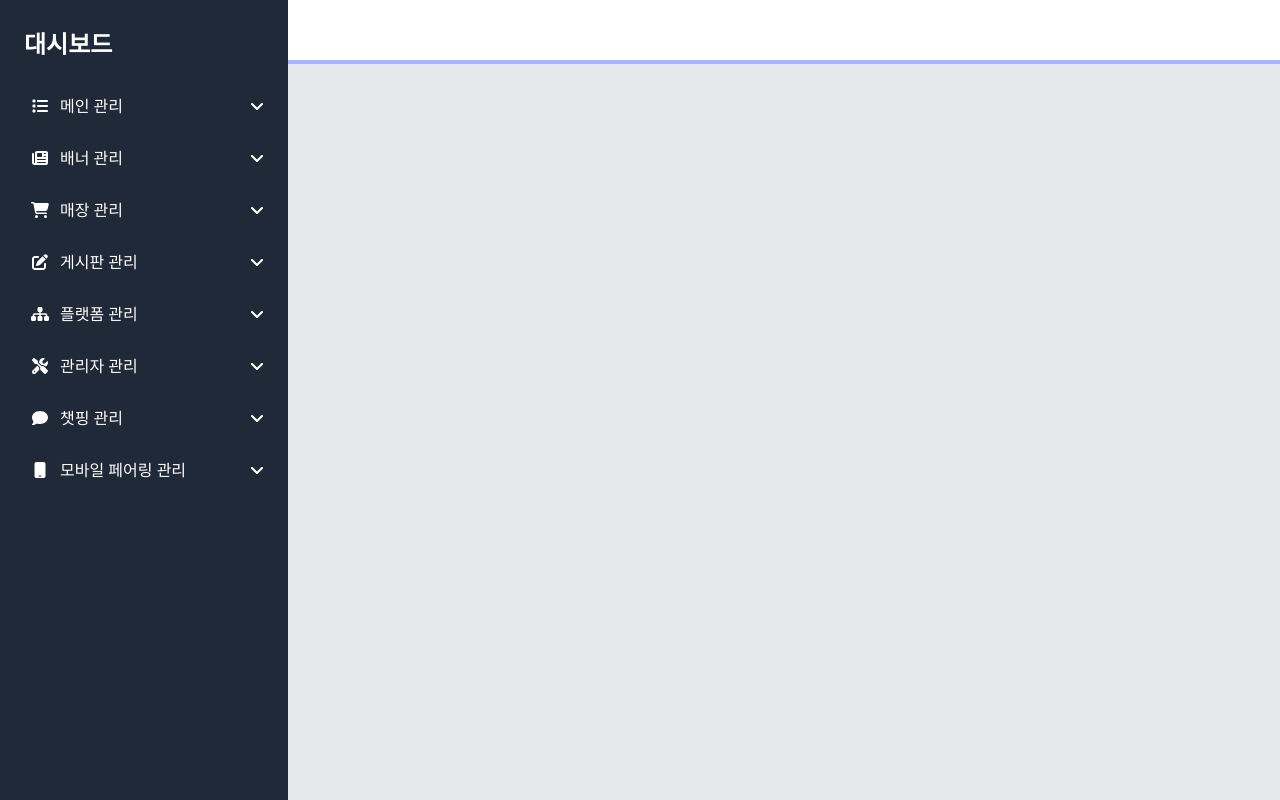
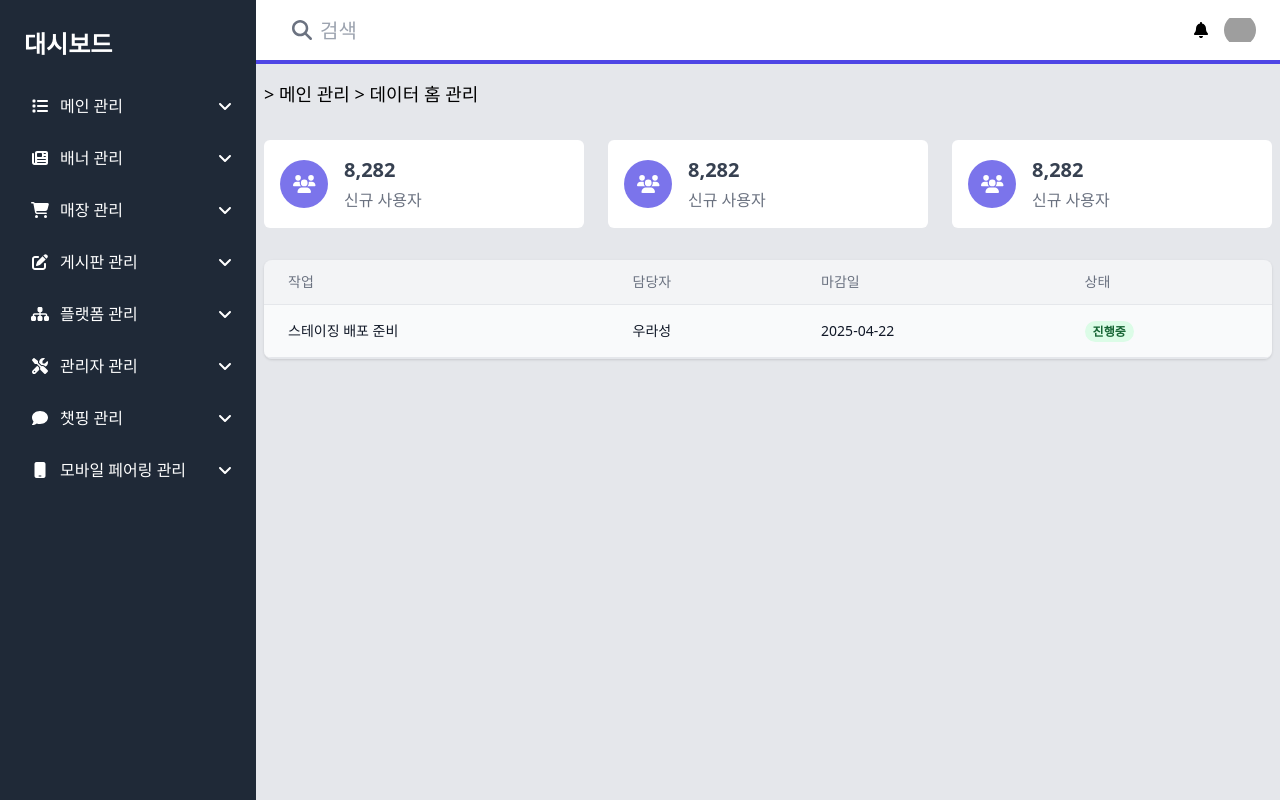
Before and after one commit to rasung82/beyond-career, a Nuxt app: page /dashboard in a window 1280 px wide. Built offline with nearby package versions, Linux system fonts and the light colour scheme; grey boxes are pictures that could not be loaded.

Commit message:
Add Paenl, Table components

```diff
--- /dev/null
+++ b/components/dashboard/AdminHeader.vue
@@ -0,0 +1,31 @@
+<template>
+  <header class="header">
+    <div class="relative">
+      <span class="absolute left-0 pl-3 flex items-center inset-y-0">
+        <font-awesome-icon icon="fas fa-search" class="text-xl text-gray-500" />
+      </span>
+      <input
+        type="text"
+        class="focus:border-indigo-600 h-10 w-64 pl-10 pr-4 text-xl rounded-md"
+        placeholder="검색"
+      />
+    </div>
+    <div class="flex items-center gap-x-4">
+      <button><font-awesome-icon icon="fas fa-bell" /></button>
+      <button class="w-8 h-8 rounded-full overflow-hidden">
+        <img
+          src="https://api.dicebear.com/9.x/adventurer/svg?seed=Jude"
+          alt="avatar"
+        />
+      </button>
+    </div>
+  </header>
+</template>
+
+<script setup lang="ts"></script>
+
+<style scoped>
+.header {
+  @apply flex justify-between items-center px-6 py-2 h-16 bg-white border-b-4 border-indigo-600;
+}
+</style>
--- a/components/dashboard/NavMenu.vue
+++ b/components/dashboard/AdminMenu.vue
@@ -1,11 +1,11 @@
 <template>
-  <aside class="bg-gray-800 w-72 text-white px-2 py-7 space-y-6">
-    <div class="px-4 mb-6">
+  <aside class="w-64 space-y-6 bg-gray-800 px-2 py-7 text-white">
+    <div class="mb-6 px-4">
       <h3 class="text-2xl font-semibold">대시보드</h3>
     </div>
     <nav>
       <ul>
-        <NavMenuItem
+        <AdminMenuItem
           v-for="item in supMenus"
           :key="item.adminMenuId"
           :menu="item"
@@ -18,7 +18,7 @@
 </template>
 
 <script setup lang="ts">
-import NavMenuItem from './NavMenuItem.vue';
+import AdminMenuItem from './AdminMenuItem.vue';
 const { adminMenus: supMenus } = useAdminSupMenus();
 
 console.log('woors) Components.NavMenu...', supMenus);
--- a/components/dashboard/NavMenuItem.vue
+++ b/components/dashboard/AdminMenuItem.vue
@@ -10,7 +10,7 @@
       <font-awesome-icon
         v-if="props.menu?.iconClass"
         :icon="menuIcon"
-        class="w-8 mr-1"
+        class="mr-1 w-8"
       />
       <span>{{ props.menu?.adminMenuNm }}</span>
       <font-awesome-icon
@@ -20,7 +20,7 @@
       />
     </li>
     <ul v-if="subMenus?.length" class="menu-child">
-      <NavMenuItem
+      <AdminMenuItem
         v-for="item in subMenus"
         :key="item?.adminMenuId"
         :menu="item"
@@ -59,10 +59,10 @@ const menuIcon = computed(() => `fa-solid ${props?.menu?.iconClass}`);
 }
 
 .menu-common {
-  @apply hover:bg-gray-700 rounded-xl transition-colors duration-200 flex items-center;
+  @apply flex items-center rounded-xl transition-colors duration-200 hover:bg-gray-700;
 }
 .nav-sup-menu {
-  @apply px-4 py-2.5 mb-2;
+  @apply mb-2 px-4 py-2.5;
 }
 .nav-sub-menu {
   @apply px-4 py-2.5;
--- /dev/null
+++ b/components/dashboard/AdminPanel.vue
@@ -0,0 +1,42 @@
+<template>
+  <div class="mt-8 grid grid-cols-3 gap-6">
+    <div class="panel">
+      <div class="panel-icon">
+        <font-awesome-icon icon="fas fa-users" class="text-lg text-white" />
+      </div>
+      <div class="flex flex-col gap-y-1">
+        <h4 class="text-xl font-semibold text-gray-700">8,282</h4>
+        <div class="text-gray-500">신규 사용자</div>
+      </div>
+    </div>
+    <div class="panel">
+      <div class="panel-icon">
+        <font-awesome-icon icon="fas fa-users" class="text-lg text-white" />
+      </div>
+      <div class="flex flex-col gap-y-1">
+        <h4 class="text-xl font-semibold text-gray-700">8,282</h4>
+        <div class="text-gray-500">신규 사용자</div>
+      </div>
+    </div>
+    <div class="panel">
+      <div class="panel-icon">
+        <font-awesome-icon icon="fas fa-users" class="text-lg text-white" />
+      </div>
+      <div class="flex flex-col gap-y-1">
+        <h4 class="text-xl font-semibold text-gray-700">8,282</h4>
+        <div class="text-gray-500">신규 사용자</div>
+      </div>
+    </div>
+  </div>
+</template>
+
+<script setup lang="ts"></script>
+
+<style scoped>
+.panel {
+  @apply flex items-center justify-start gap-x-4 rounded-md bg-white px-4 py-4;
+}
+.panel-icon {
+  @apply flex h-12 w-12 items-center justify-center rounded-full bg-indigo-600 bg-opacity-75;
+}
+</style>
--- /dev/null
+++ b/components/dashboard/AdminTable.vue
@@ -0,0 +1,36 @@
+<template>
+  <div class="mt-8">
+    <div class="overflow-hidden rounded-lg border-b border-gray-200 shadow">
+      <table class="w-full">
+        <thead
+          class="bg-gray-100 text-left text-sm font-semibold text-gray-500"
+        >
+          <tr class="border-b border-gray-200">
+            <th class="px-6 py-3 font-medium">작업</th>
+            <th class="px-6 py-3 font-medium">담당자</th>
+            <th class="px-6 py-3 font-medium">마감일</th>
+            <th class="px-6 py-3 font-medium">상태</th>
+          </tr>
+        </thead>
+        <tbody class="bg-gray-50 text-left text-sm font-medium text-gray-900">
+          <tr class="border-b border-gray-200">
+            <td class="px-6 py-4">스테이징 배포 준비</td>
+            <td class="px-6 py-4">우라성</td>
+            <td class="px-6 py-4">2025-04-22</td>
+            <td class="px-6 py-4">
+              <span
+                class="rounded-full bg-green-100 px-2 py-0.5 text-xs font-semibold text-green-800"
+              >
+                진행중
+              </span>
+            </td>
+          </tr>
+        </tbody>
+      </table>
+    </div>
+  </div>
+</template>
+
+<script setup lang="ts"></script>
+
+<style scoped></style>
--- a/package.json
+++ b/package.json
@@ -25,6 +25,7 @@
     "autoprefixer": "^10.4.21",
     "postcss": "^8.5.3",
     "prettier": "^3.5.3",
+    "prettier-plugin-tailwindcss": "^0.6.11",
     "tailwindcss": "^3.4.17",
     "typescript": "^5.8.3",
     "vue-tsc": "^2.2.8"
--- a/pages/dashboard/index.vue
+++ b/pages/dashboard/index.vue
@@ -1,15 +1,26 @@
 <template>
   <div class="flex h-screen">
-    <NavMenu />
-    <div class="flex-1 flex flex-col">
-      <header class="h-16 bg-white border-b-4 border-indigo-300"></header>
-      <main class="flex-1 bg-gray-200"></main>
+    <AdminMenu />
+    <div class="flex flex-1 flex-col">
+      <AdminHeader />
+      <main class="flex-1 bg-gray-200">
+        <div class="container mx-auto px-2 py-4">
+          <h3 class="text-lg">> 메인 관리 > 데이터 홈 관리</h3>
+          <AdminPanel />
+          <AdminTable />
+        </div>
+      </main>
     </div>
   </div>
 </template>
 
 <script setup lang="ts">
-import NavMenu from '~/components/dashboard/NavMenu.vue';
+import AdminMenu from '~/components/dashboard/AdminMenu.vue';
+import AdminHeader from '~/components/dashboard/AdminHeader.vue';
+import AdminTable from '~/components/dashboard/AdminTable.vue';
+import AdminPanel from '~/components/dashboard/AdminPanel.vue';
 
 console.log('woors) Pages.dashboard...');
 </script>
+
+<style scoped></style>
```
Also changed, not shown: .prettierrc.json, 1 other file (tests, documents, lock files or other folders).
